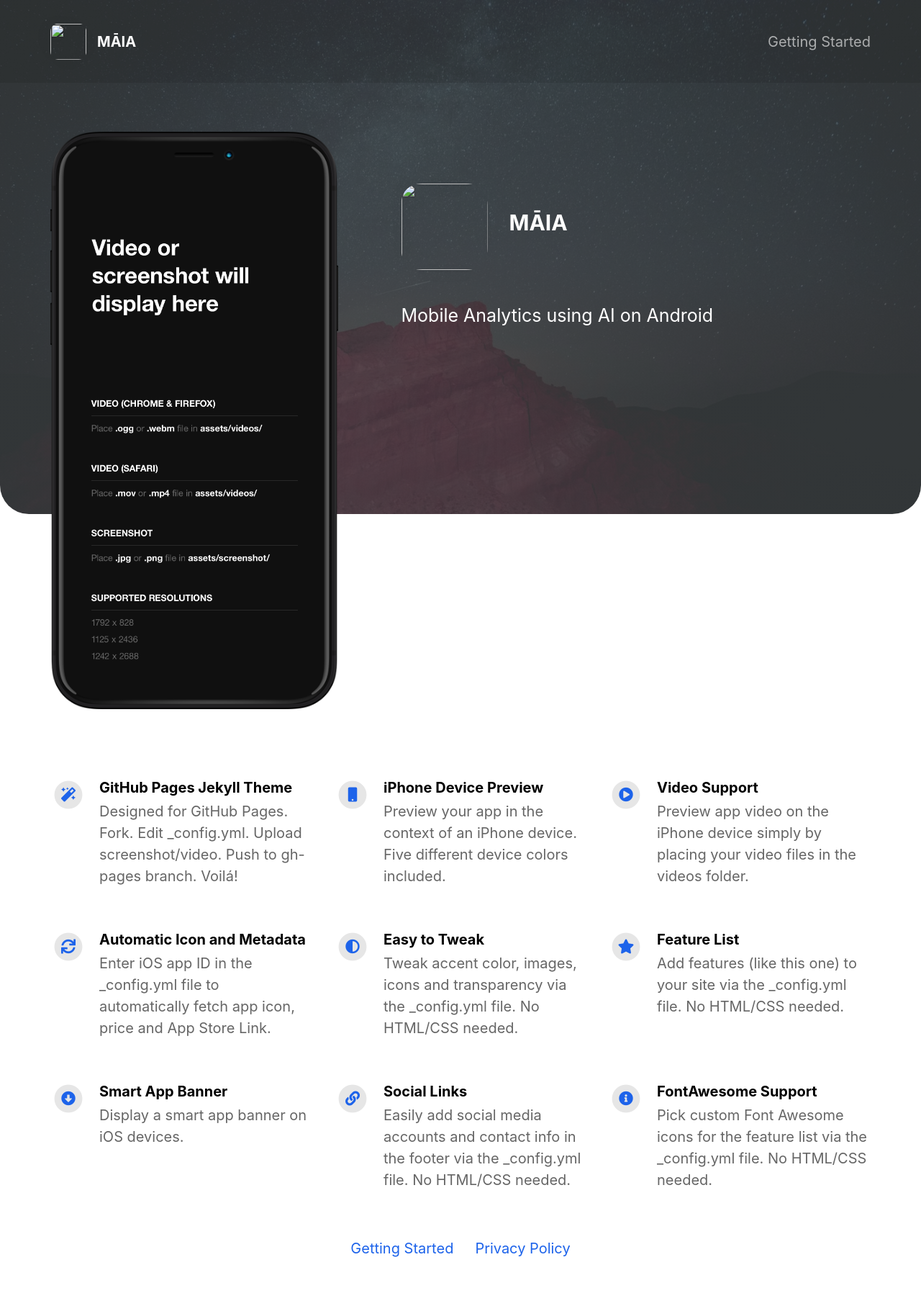
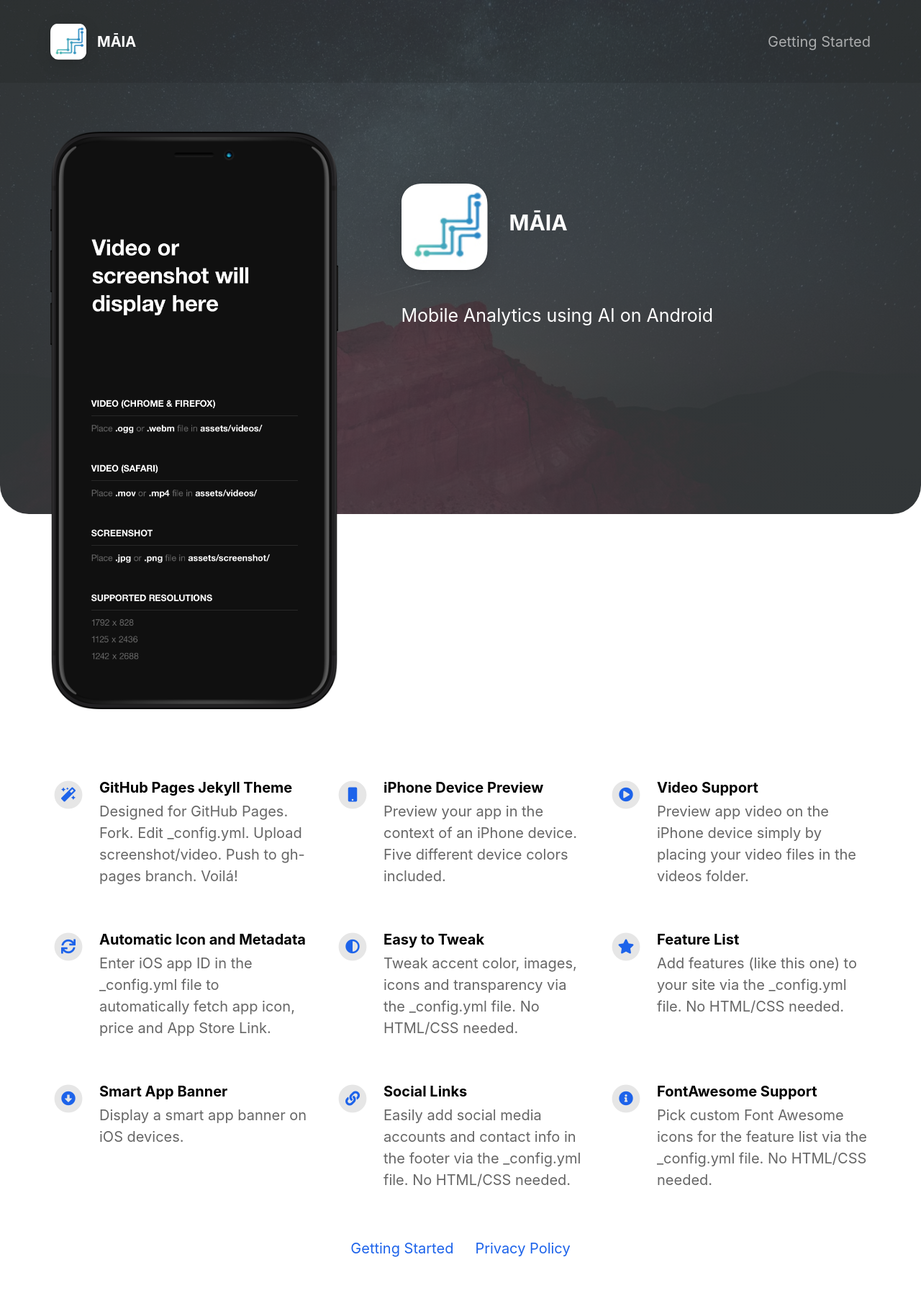
Before and after one commit to waikato-maia/maia, a Jekyll site: the page built from index.html, in a window 1280 px wide. Shown: the whole page at 72% size. Built offline with Jekyll 4.4.1, drawn with Linux system fonts in a browser that asks for light colours; nearby versions of some CDN libraries.

Commit message:
Add icon

```diff
--- a/_config.yml
+++ b/_config.yml
@@ -1,5 +1,5 @@
 #page title
-page_title                                :                                           # Automatically populates with app name if not set and if iOS app ID is set. Otherwise enter manually.
+page_title                                :  MĀIA                                         # Automatically populates with app name if not set and if iOS app ID is set. Otherwise enter manually.
 
 # App Info
 ios_app_id                                :                                        # Required. Enter iOS app ID to automatically populate name, price and icons (e.g. 718043190).
@@ -9,7 +9,7 @@ playstore_link                            :
 presskit_download_link                    :                                           # Enter a link to downloadable file or (e.g. public Dropbox link to a .zip file).
                                                                                       # Or upload your press kit file to assets and set path accordingly (e.g. "assets/your_press_kit.zip").
 
-app_icon                                  : # assets/appicon.png                      # Automatically populates if not set and if iOS app ID is set.  Otherwise enter path to icon file manually.
+app_icon                                  :  assets/appicon.png                      # Automatically populates if not set and if iOS app ID is set.  Otherwise enter path to icon file manually.
 app_name                                  :  MĀIA                                        # Automatically populates if not set and if iOS app ID is set.  Otherwise enter manually.
 app_price                                 :                                           # Automatically populates if not set and if iOS app ID is set.  Otherwise enter manually.
 app_description                           :  Mobile Analytics using AI on Android
```
Also changed, not shown: assets/appicon.png (added).
